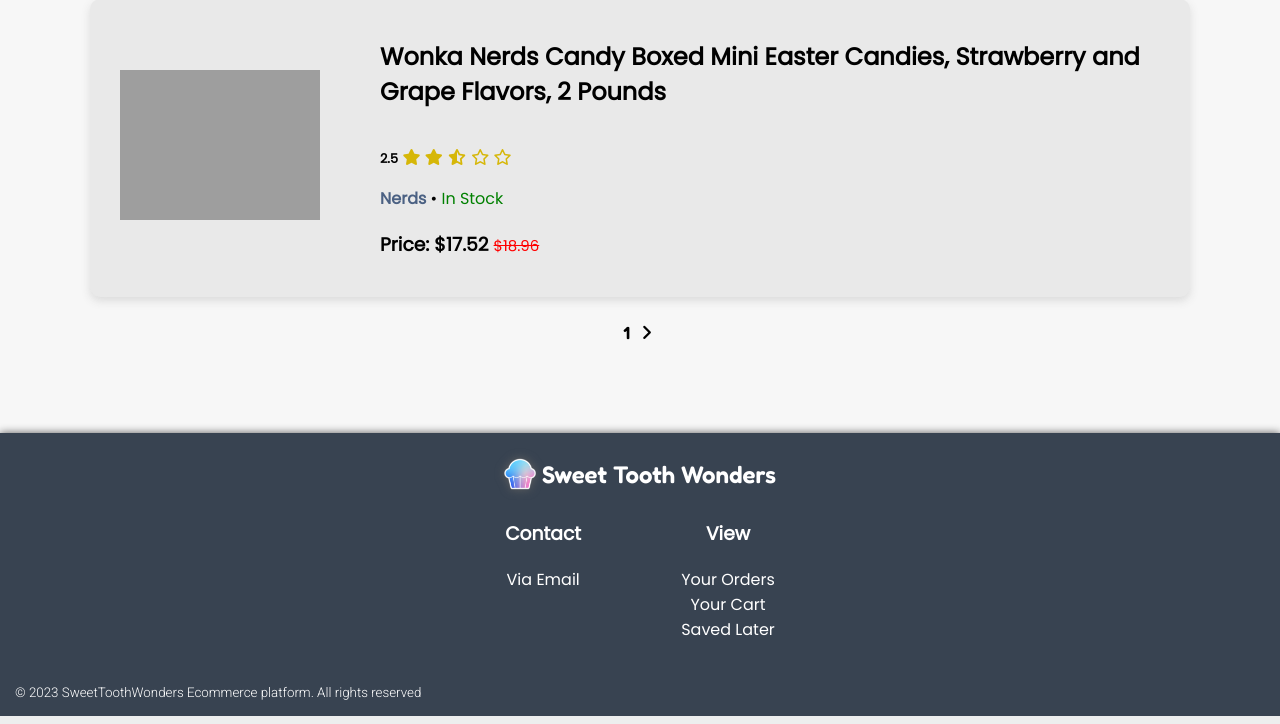
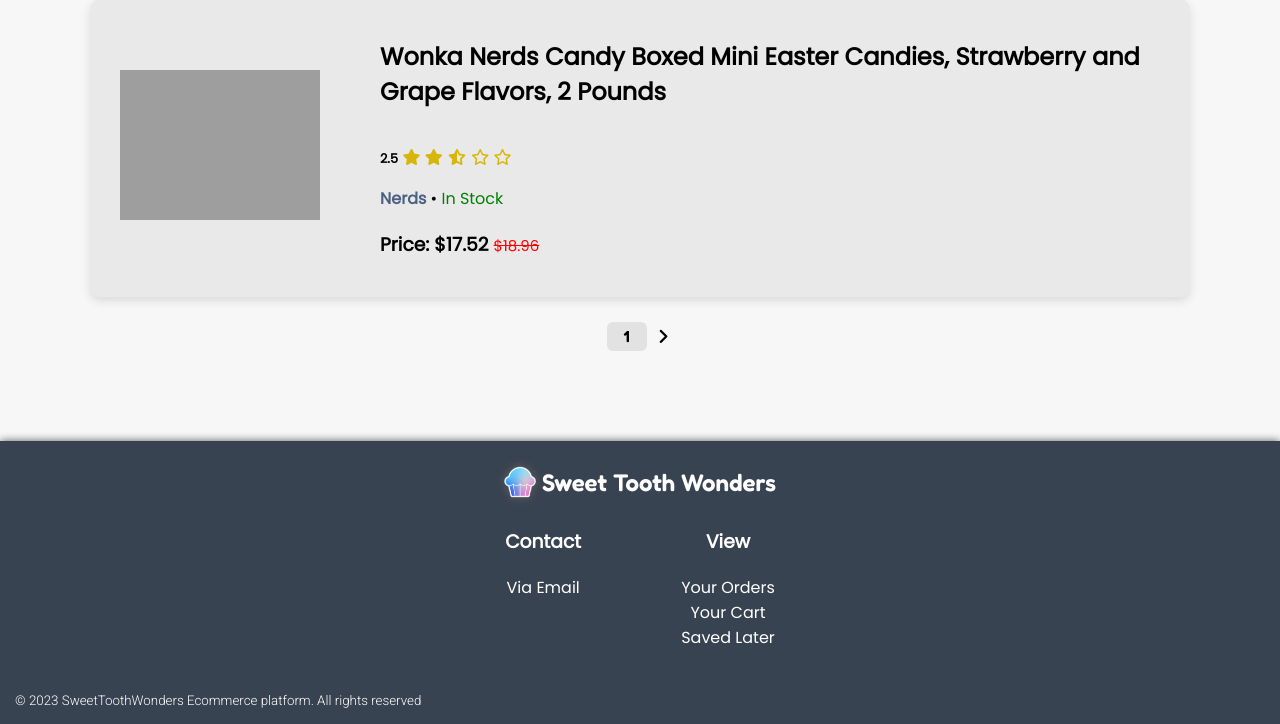
Before and after one commit to RayChu83/SweetToothWonders, a Django app: page /marketplace in a window 1280 px wide. Shown: the part 1331-2055 px from the top of the page. Run offline with Django 4.2, Linux system fonts and the light colour scheme; data comes from the database, SQL or seed files in the repository; grey boxes are pictures that could not be loaded.

Commit message:
Added input to page number

```diff
--- a/Stw_App/templates/Stw_App/marketplace.html
+++ b/Stw_App/templates/Stw_App/marketplace.html
@@ -96,7 +96,9 @@
             {% endif %}
 
             <div class="current_page">
-                <a class="link_four" href="">{{candy.number}}</a>
+                <form method="get">
+                    <input id="page-input" name="page" type="text" value="{{candy.number}}">
+                </form>
             </div>
 
             {% if candy.has_next %}
--- a/Stw_Project/urls.py
+++ b/Stw_Project/urls.py
@@ -24,5 +24,5 @@
     path('admin/', admin.site.urls),
     path("", include("Stw_App.urls"))
 ]
+urlpatterns += static(settings.STATIC_URL, document_root=settings.STATIC_ROOT)
 urlpatterns += static(settings.MEDIA_URL, document_root=settings.MEDIA_ROOT)
-urlpatterns += static(settings.STATIC_URL, document_root=settings.STATIC_ROOT)
--- a/static/Stw_App/css/main.css
+++ b/static/Stw_App/css/main.css
@@ -54,13 +54,10 @@
 .footer-link{
     color: white;
     text-decoration: none;
+    display: inline-block;
 }
 .footer-link h2{
     margin: 10px auto;
-}
-.footer-link:hover{
-    text-decoration: underline;
-    text-decoration-thickness: 2px;
 }
 .link{
     color: rgb(83, 111, 151);
@@ -212,6 +209,9 @@
     padding: 15px;
     color: white;
     filter: drop-shadow(0px 0px 4px rgb(87, 87, 87));
+}
+#brand-footer{
+    text-align: center;
 }
 #brand-footer h2{
     justify-content: center;
@@ -551,15 +551,30 @@
     font-family: "Fredoka";
     font-size: 1.1em;
     gap: 6px;
+    align-items: center;
 }
 .pagination > a{
     color: black;
-    padding: 0 5px;
+    padding: 2px 5px;
     transition-duration: 0.2s;
 }
 .pagination > a:hover{
     background-color: #e2e2e2;
     border-radius: 4px;
+}
+#page-input{
+    width: 40px;
+    border: none;
+    border-radius: 6px;
+    background-color: #e2e2e2;
+    font-size: .9em;
+    font-family: "Fredoka";
+    text-align: center;
+    padding: 5px;
+    transition-duration: 0.2s;
+}
+#page-input:hover{
+    background-color: #d4d4d4;
 }
 /* Marketplace Detail View */
 .product-details-page{
```
Also changed, not shown: Stw_Project/settings.py (+13 -8 lines), mediafiles/images/airheadscherry36ct.png (added), mediafiles/images/airheadswatermelon36ct.png (added), mediafiles/images/airheadswatermelon36ct_oM0qogw.png (added), mediafiles/images/hersheydarkchocolate.png (added), mediafiles/images/hersheymcalm.png (added), mediafiles/images/hersheymilkchocolate.png (added), mediafiles/images/mikeandikemegamix.png (added), mediafiles/images/mikeandikemegamixsour.png (added), mediafiles/images/mikeandikeoriginal.png (added), mediafiles/images/pfp.png (added), mediafiles/images/skittles_brightside.png (added), mediafiles/images/skittles_original.png (added), mediafiles/images/skittles_wildberry.png (added), 1 other file.
